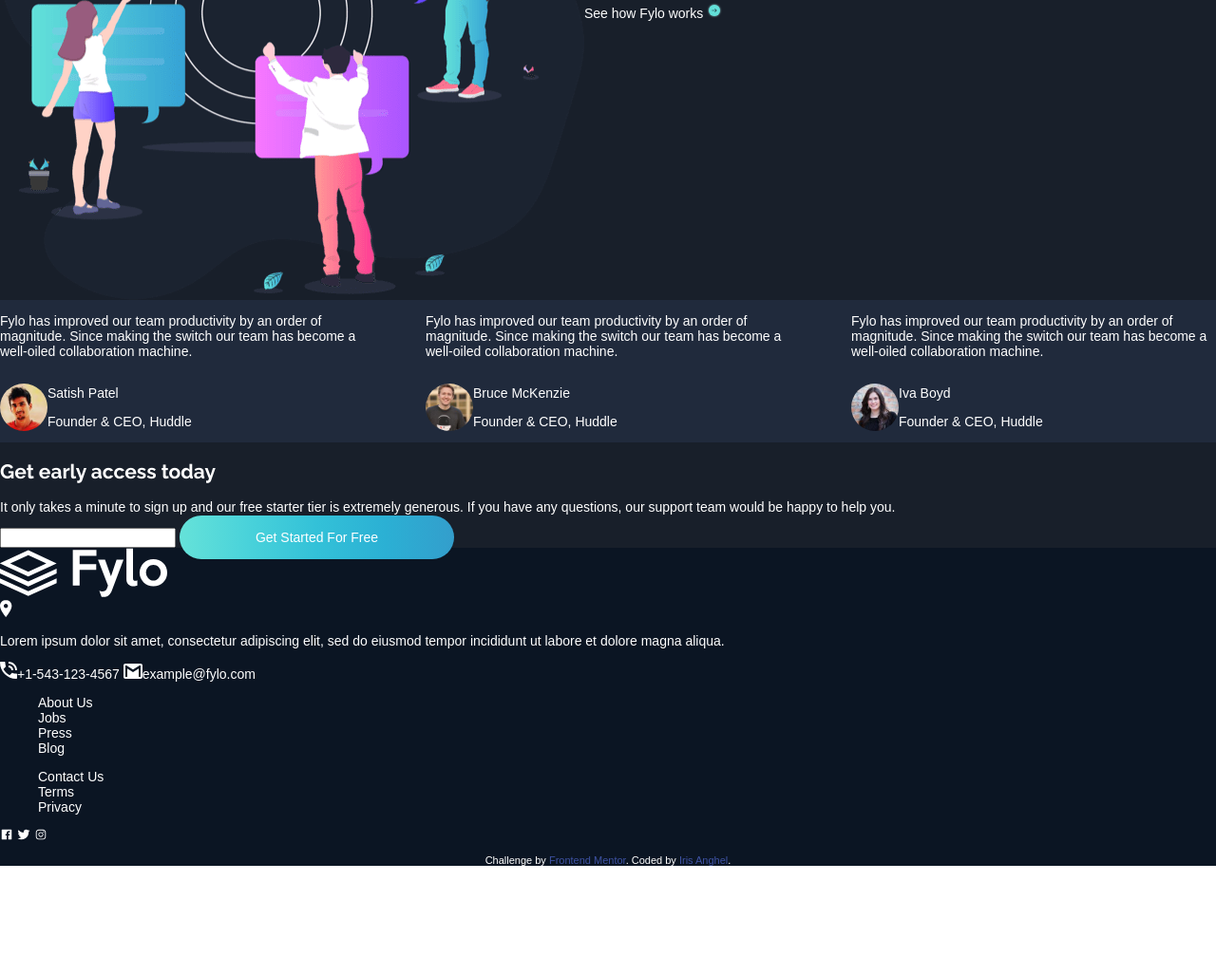
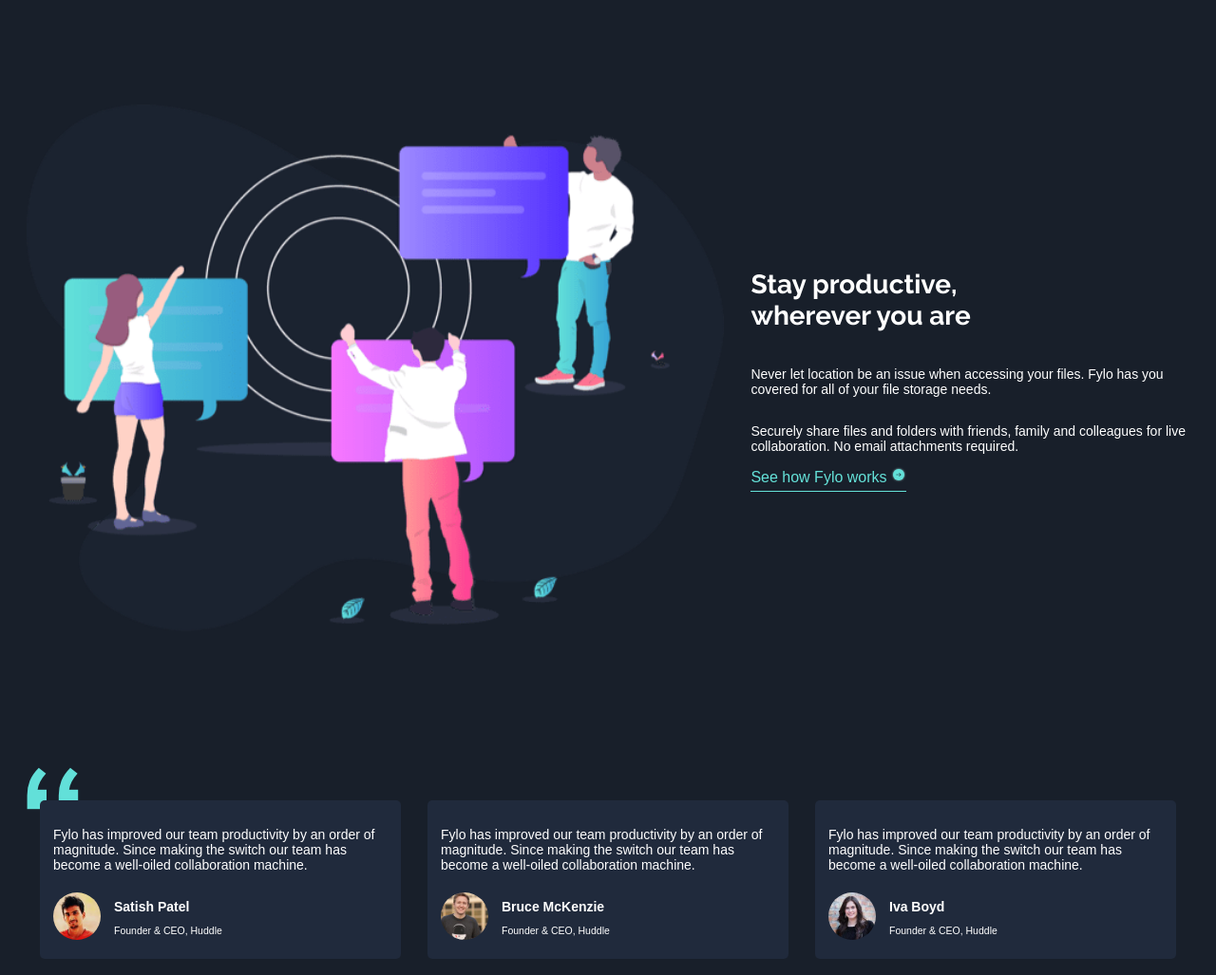
Before and after one commit to iris-anghel/Frontendmentor-Fylo-Landing-Page, a plain HTML site: page index.html in a window 1280 px wide. Shown: the part 1431-2458 px from the top of the page at 95% size. Before the commit the page ends 2354 px from the top, so only its background shows below. Drawn offline with nearby package versions, Linux system fonts and the light colour scheme.

Commit message:
add media queries

```diff
--- a/css/style.css
+++ b/css/style.css
@@ -14,27 +14,12 @@ h2,
 h3,
 h4,
 h5,
-h6 {
+h6,
+.nav,
+.btn {
     font-family: 'Raleway', sans-serif;
     font-weight: 700;
 }
-
-/* - Weights: 400, 700 */
-
-/* ### Primary
-
-- Dark Blue (intro and email sign up background): hsl(217, 28%, 15%) #1C2431
-
-### Accent
-
-- Cyan (inside call-to-action gradient): hsl(176, 68%, 64%) #65E2D9
-- Blue (inside call-to-action gradient): hsl(198, 60%, 50%) #339ECC
-
-### Headings, Call-to-actions, Header Navigation
-
-- Family: [Raleway](https://fonts.google.com/specimen/Raleway)
-- Weights: 400, 700 */
-
 
 /* img {
     width: 100%;
@@ -56,18 +41,29 @@ a:hover {
 
 /* buttons */
 .btn {
-    /* background-color: #339ECC; */
+    border: none;
     background-image: linear-gradient(to right, #65e2d9, #49d2da, #33c1d8, #2bb0d4, #339ecc);
-    /* aici tre gradient */
     color: #FFF;
     border-radius: 25px;
-    padding: 15px 80px;
+    padding: 1em 2em;
+    margin: 1em;
+}
+
+.intro-button {
+    padding: 1em 5em;
+}
+
+.btn:hover {
+    cursor: pointer;
 }
 
 /* header */
 header {
     background-color: #1C2431;
     padding: 1.5em;
+    background-image: url('../images/bg-curvy-mobile.svg');
+    background-position: bottom;
+    background-repeat: no-repeat;
 }
 
 .nav {
@@ -97,54 +93,76 @@ ul {
     list-style: none;
 }
 
-
-
+/* main */
 main {
     background-color: #181F2A;
+    padding: 2em;
+}
+
+.illustration {
+    width: 100%;
 }
 
 .intro {
-    width: 50%;
-    /* doar la desktop width*/
-    margin: 5em auto;
     text-align: center;
-    background: url('./images/bg-curvy-desktop.svg') no-repeat cover center;
+    padding-top: 3em;
 }
 
 .features-container {
-    display: grid;
-    grid-template-columns: 1fr 1fr;
-    grid-gap: 2em;
-    align-items: center;
-    width: 70%;
-    /* doar la desktop */
     margin: auto;
     text-align: center;
+    padding-bottom: 3em;
 }
 
-.feature img {
-    height: 30%;
+.feature {
+    margin: 4em 2em;
 }
 
-.cta-feature {
-    display: flex;
+.product-feature {
+    margin: 2em auto 10em;
 }
 
+.product-img {
+    flex-basis: 60%;
+}
 
+.product-text {
+    flex-basis: 40%;
+    padding-left: 2em;
+}
+
+.product-text h1 {
+    font-size: 2em;
+}
+
+.product-link {
+    color: #65e2d9;
+    border-bottom: 1px solid #65e2d9;
+    padding-bottom: 5px;
+    font-size: 16px;
+}
+
+/* testimonials */
 .testimonials {
-    background-color: #202A3C;
-    display: flex;
-    flex-wrap: wrap;
-    justify-content: space-between;
+    background-image: url(../images/bg-quotes.png);
+    background-repeat: no-repeat;
+    padding-top: 1.5em;
 }
 
 .testimonial__card {
-    flex-basis: 30%;
+    background-color: #202A3C;
+    border-radius: 5px;
+    padding: 1em;
+    margin: 1em;
 }
 
 .testimonial__profile {
     display: flex;
     align-items: center;
+}
+
+.testimonial__client {
+    margin-left: 1em;
 }
 
 .profile-image {
@@ -153,15 +171,180 @@ main {
     border-radius: 50%;
 }
 
+.testimonial__client-name {
+    font-weight: 700;
+    margin-bottom: 0;
+}
 
+.testimonial__client-job {
+    font-size: 0.75em;
+}
+
+/* cta subscribe */
+.cta-subscribe {
+    background-color: hsl(217, 28%, 15%);
+    width: 95%;
+    margin: auto;
+    padding: 2em;
+    text-align: center;
+    border-radius: 10px;
+    box-shadow: 0 10px 20px rgba(0, 0, 0, 0.4);
+    position: relative;
+    top: 14em;
+}
+
+.cta-subscribe-email {
+    width: 90%;
+    border: none;
+    border-radius: 25px;
+    padding: 1em 2em;
+    margin: 1em;
+}
+
+.cta-subscribe-button {
+    width: 90%;
+}
+
+/* footer */
 footer {
     background-color: #0B1523;
+    padding: 16em 2em 1em 2em;
+}
+
+.footer-fylo-wrapper > div {
+    margin: 1em;
+}
+
+.footer-logo {
+    margin-bottom: 3em;
+}
+
+.footer-fylo-location {
+    display: flex;
+}
+
+.contact-detail {
+    display: flex;
+}
+
+.contact-icon {
+    width: 20px;
+    margin-right: 1em;
+}
+
+.footer-fylo-menu ul {
+    padding: 0.5em 0 0 1em;
+    margin: 2em 0;
+}
+
+.footer-fylo-menu ul > li {
+    margin-bottom: 1em;
+}
+
+.footer-fylo-social {
+    padding-top: 0.5em;
+    text-align: center;
+}
+
+ion-icon {
+    font-size: 24px;
+    margin: 0 5px;
 }
 
 .attribution {
-    font-size: 11px; text-align: center;
+    font-size: 11px;
+    text-align: center;
+    margin-top: 5em;
 }
 
 .attribution a {
     color: hsl(228, 45%, 44%);
 }
+
+/* media queries */
+
+/* tablet */
+@media screen and (min-width: 376px) and (max-width: 768px) {
+    header {
+        background-image: url('../images/bg-curvy-desktop.svg');
+    }
+    .intro {
+        width: 70%;
+        margin: 3em auto;
+    }
+    .features-container {
+        width: 70%;
+    }
+    .cta-subscribe {
+        width: 90%;
+    }
+    .footer-fylo-wrapper {
+        display: flex;
+        flex-wrap: wrap;
+    }
+    .footer-fylo-location {
+        flex-basis: 60%;
+    }
+    .footer-fylo-social {
+        flex-basis: 100%;
+    }
+}
+
+/* desktop */
+@media screen and (min-width: 769px) {
+    .nav__navbar {
+        font-size: 1.5em;
+    }
+    .intro {
+        width: 50%;
+    }
+    .features-container {
+        display: grid;
+        grid-template-columns: 1fr 1fr;
+        grid-gap: 5em;
+        align-items: center;
+    }
+    .product-feature {
+        display: flex;
+        flex-wrap: wrap;
+    }
+    .product-text {
+        display: flex;
+        flex-direction: column;
+        align-self: center;
+    }
+    .product-link {
+        width: fit-content;
+    }
+    .testimonials {
+        display: flex;
+        justify-content: space-between;
+    }
+    .testimonial__card {
+        flex-basis: 33%;
+    }
+    .cta-subscribe {
+        width: 60%;
+    }
+    .cta-subscribe-text {
+        width: 80%;
+        margin: 2em auto;
+    }
+    .cta-subscribe-form {
+        display: flex;
+    }
+    .cta-subscribe-email {
+        flex-basis: 70%;
+    }
+    .cta-subscribe-button {
+        flex-basis: 30%;
+    }
+    .footer-fylo-wrapper {
+        display: grid;
+        grid-template-columns: 2fr 1fr 1fr 1fr 1fr;
+    }
+    .footer-fylo-menu ul {
+        padding-left: 1em;
+        margin: 0;
+    }
+}
--- a/index.html
+++ b/index.html
@@ -18,19 +18,18 @@
                 <img src="./images/logo.svg" alt="logo">
             </a>
             <ul class="nav__navbar">
-                <li>Features</li>
-                <li>Team</li>
-                <li>Sign In</li>
+                <li><a href="#">Features</a></li>
+                <li><a href="#">Team</a></li>
+                <li><a href="#">Sign&nbsp;In</a></li>
             </ul>
         </nav>
 
         <section class="intro">
-            <img src="./images/illustration-intro.png" alt="sharing files">
+            <img class="illustration" src="./images/illustration-intro.png" alt="sharing files">
             <h1>All your files in one secure location, accessible anywhere.</h1>
             <p>Fylo stores all your most important files in one secure location. Access them wherever you need, share and collaborate with friends family and co-workers.</p>
-            <a class="btn">Get Started</a>
+            <button class="btn intro-button">Get Started</button>
         </section>
-
     </header>
 
     <main>
@@ -57,30 +56,29 @@
             </div>
         </section>
 
-        <section class="cta-feature">
-            <img src="./images/illustration-stay-productive.png" alt="accesing files">
-            <div>
-                <h1>Stay productive, wherever you are</h1>
+        <section class="product-feature">
+            <div class="product-img">
+                <img class="illustration" src="./images/illustration-stay-productive.png" alt="accesing files">
+            </div>
+            <div class="product-text">
+                <h1>Stay productive,<br/>wherever you are</h1>
                 <p>Never let location be an issue when accessing your files. Fylo has you covered for all of your file storage needs.</p>
                 <p>Securely share files and folders with friends, family and colleagues for live collaboration. No email attachments required.</p>
-                <a href="">See how Fylo works
-                    <span class="">
-                        <img src="./images/icon-arrow.svg" alt="arrow">
-                    </span>
+                <a href="#" class="product-link">
+                    See how Fylo works
+                   <img src="./images/icon-arrow.svg" alt="arrow">
                 </a>
             </div>
-
         </section>
 
         <section class="testimonials">
-            <!-- <img src="./images/bg-quotes.png" alt=""> -->
             <div class="testimonial__card">
                 <p class="testimonial__text">Fylo has improved our team productivity by an order of magnitude. Since making the switch our team has become a well-oiled collaboration machine.</p>
                 <div class="testimonial__profile">
                     <img class="profile-image" src="./images/profile-1.jpg" alt="customer">
-                    <div>
-                        <p>Satish Patel</p>
-                        <p>Founder & CEO, Huddle</p>
+                    <div class="testimonial__client">
+                        <p class="testimonial__client-name">Satish Patel</p>
+                        <p class="testimonial__client-job">Founder & CEO, Huddle</p>
                     </div>
                 </div>
             </div>
@@ -88,9 +86,9 @@
                 <p class="testimonial__text">Fylo has improved our team productivity by an order of magnitude. Since making the switch our team has become a well-oiled collaboration machine.</p>
                 <div class="testimonial__profile">
                     <img class="profile-image" src="./images/profile-2.jpg" alt="customer">
-                    <div>
-                        <p>Bruce McKenzie</p>
-                        <p>Founder & CEO, Huddle</p>
+                    <div class="testimonial__client">
+                        <p class="testimonial__client-name">Bruce McKenzie</p>
+                        <p class="testimonial__client-job">Founder & CEO, Huddle</p>
                     </div>
                 </div>
             </div>
@@ -98,39 +96,42 @@
                 <p class="testimonial__text">Fylo has improved our team productivity by an order of magnitude. Since making the switch our team has become a well-oiled collaboration machine.</p>
                 <div class="testimonial__profile">
                     <img class="profile-image" src="./images/profile-3.jpg" alt="customer">
-                    <div>
-                        <p>Iva Boyd</p>
-                        <p>Founder & CEO, Huddle</p>
+                    <div class="testimonial__client">
+                        <p class="testimonial__client-name">Iva Boyd</p>
+                        <p class="testimonial__client-job">Founder & CEO, Huddle</p>
                     </div>
                 </div>
             </div>
         </section>
 
-        <section>
-            <h1>
-                Get early access today
-            </h1>
-            <p>
-                It only takes a minute to sign up and our free starter tier is extremely generous. If you have any questions, our support team would be happy to help you.
-            </p>
-            <input type="email" name="email" aria-label="email">
-            <a class="btn">Get Started For Free</a>
+        <section class="cta-subscribe">
+            <h1>Get early access today</h1>
+            <p class="cta-subscribe-text">It only takes a minute to sign up and our free starter tier is extremely generous. If you have any questions, our support team would be happy to help you.</p>
+            <form action="#" class="cta-subscribe-form">
+                <input class="cta-subscribe-email" type="email" name="email" placeholder="email@example.com" aria-label="email">
+                <button class="btn cta-subscribe-button">Get Started For Free</button>
+            </form>
         </section>
-
     </main>
 
     <footer>
         <a href="index.html">
-            <img src="./images/logo.svg" alt="logo">
+            <img class="footer-logo" src="./images/logo.svg" alt="logo">
         </a>
         <div class="footer-fylo-wrapper">
             <div class="footer-fylo-location">
-                <img src="./images/icon-location.svg" alt="location">
+                <p><img class="contact-icon" src="./images/icon-location.svg" alt="location"></p>
                 <p>Lorem ipsum dolor sit amet, consectetur adipiscing elit, sed do eiusmod tempor incididunt ut labore et dolore magna aliqua.</p>
             </div>
             <div class="footer-fylo-contact">
-                <span class="footer-icon"><img src="./images/icon-phone.svg" alt="phone">+1-543-123-4567</span>
-                <span class="footer-icon"><img src="./images/icon-email.svg" alt="email">example@fylo.com</span>
+                <div class="contact-detail">
+                    <p><img class="contact-icon" src="./images/icon-phone.svg" alt="phone"></p>
+                    <p>+1-543-123-4567</p>
+                </div>
+                <div class="contact-detail">
+                    <p><img class="contact-icon" src="./images/icon-email.svg" alt="email"></p>
+                    <p>example@fylo.com</p>
+                </div>
             </div>
             <div class="footer-fylo-menu">
                 <ul>
@@ -158,7 +159,6 @@
                     <ion-icon name="logo-instagram"></ion-icon>
                 </a>
             </div>
-
         </div>
 
         <p class="attribution">
```
